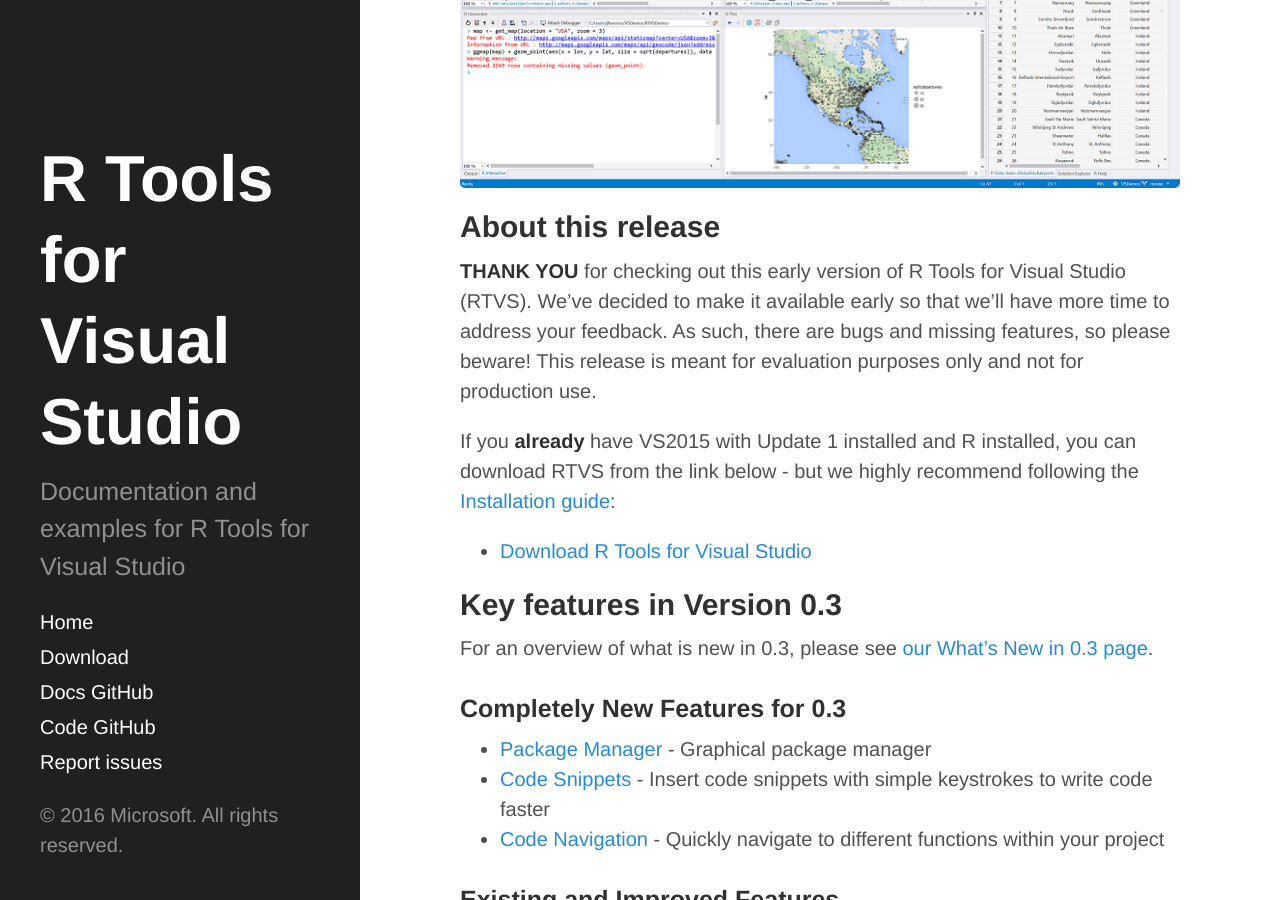
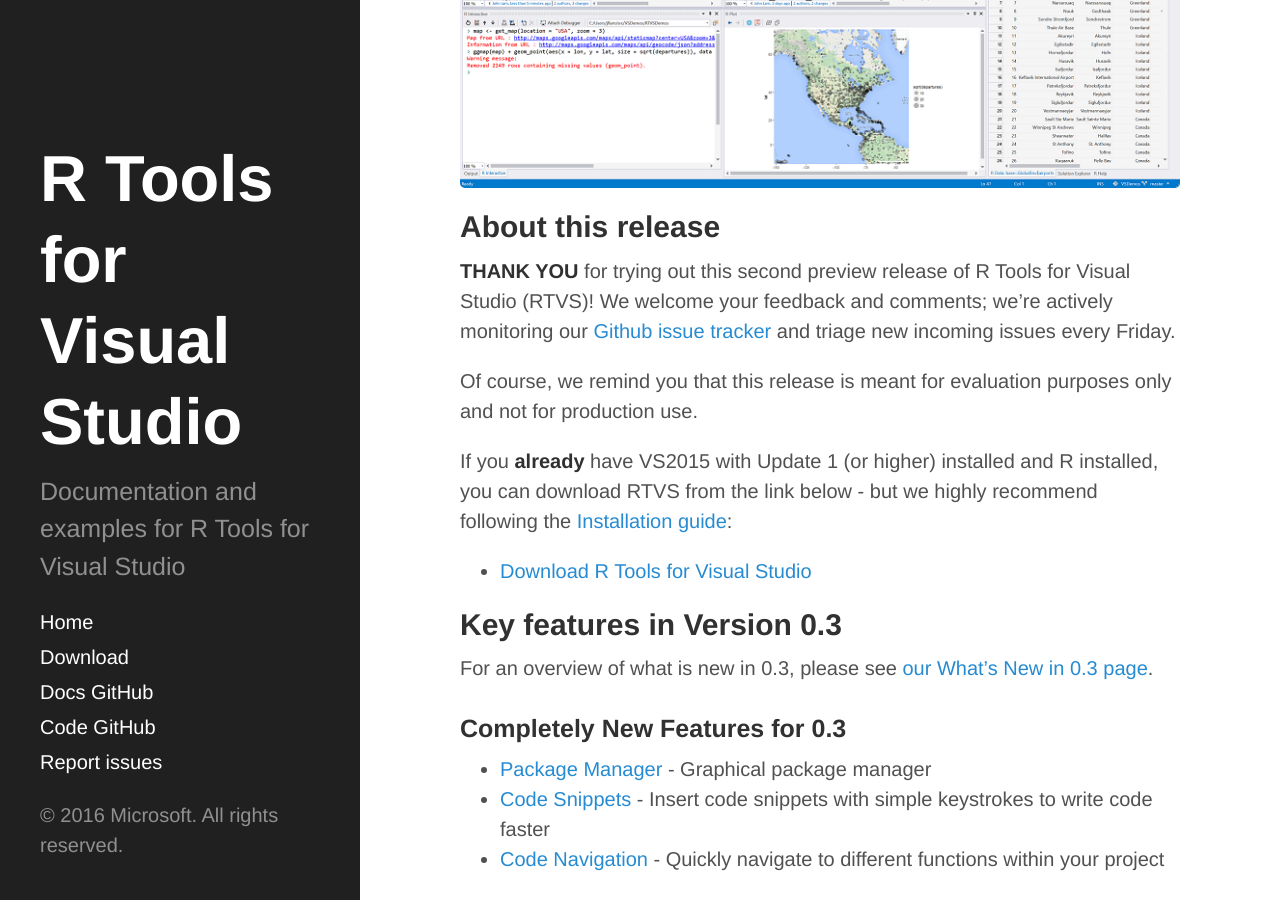
Before and after one commit to microsoft/RTVS-docs, a Jekyll site: the page built from index.md, in a window 1280 px wide and 900 px high, scrolled down 439 px. Built offline with Jekyll 4.4.1, drawn with Linux system fonts in a browser that asks for light colours.

```diff
--- a/index.md
+++ b/index.md
@@ -8,15 +8,17 @@ layout: default
 
 ## About this release
 
-**THANK YOU** for checking out this early version of R Tools for Visual Studio
-(RTVS).  We've decided to make it available early so that we'll have more time
-to address your feedback.  As such, there are bugs and missing features, so
-please beware!  This release is meant for evaluation purposes only and not for
-production use.
+**THANK YOU** for trying out this second preview release of R Tools for Visual
+Studio (RTVS)! We welcome your feedback and comments; we're actively monitoring
+our [Github issue tracker](https://github.com/microsoft/RTVS/issues) and triage
+new incoming issues every Friday.
 
-If you **already** have VS2015 with Update 1 installed and R installed, you can
-download RTVS from the link below - but we highly recommend following the
-[Installation guide](installation.html):
+Of course, we remind you that this release is meant for evaluation purposes only
+and not for production use.
+
+If you **already** have VS2015 with Update 1 (or higher) installed and R
+installed, you can download RTVS from the link below - but we highly recommend
+following the [Installation guide](installation.html):
 
 * [Download R Tools for Visual Studio](https://aka.ms/rtvs-current)
 
```
Also changed, not shown: package-manager.md (added, +41 -0 lines).
